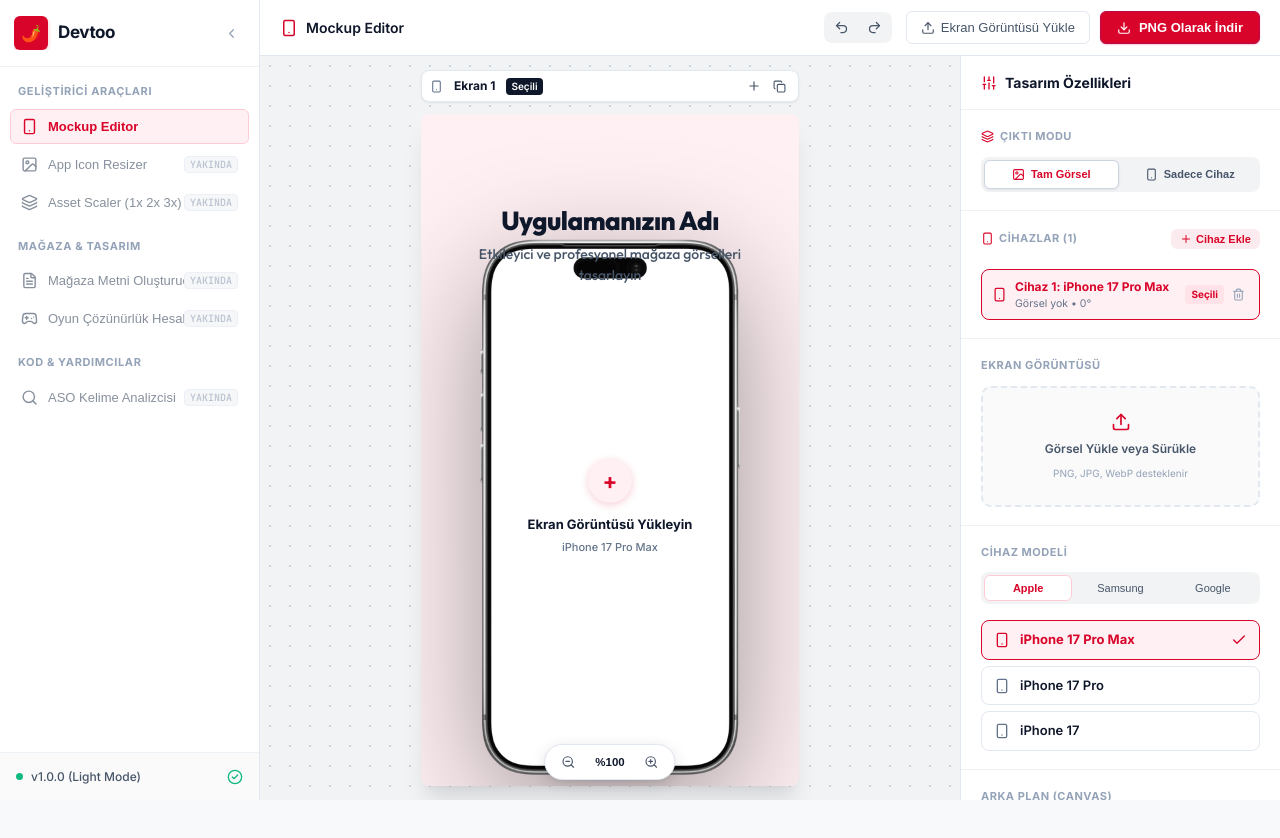
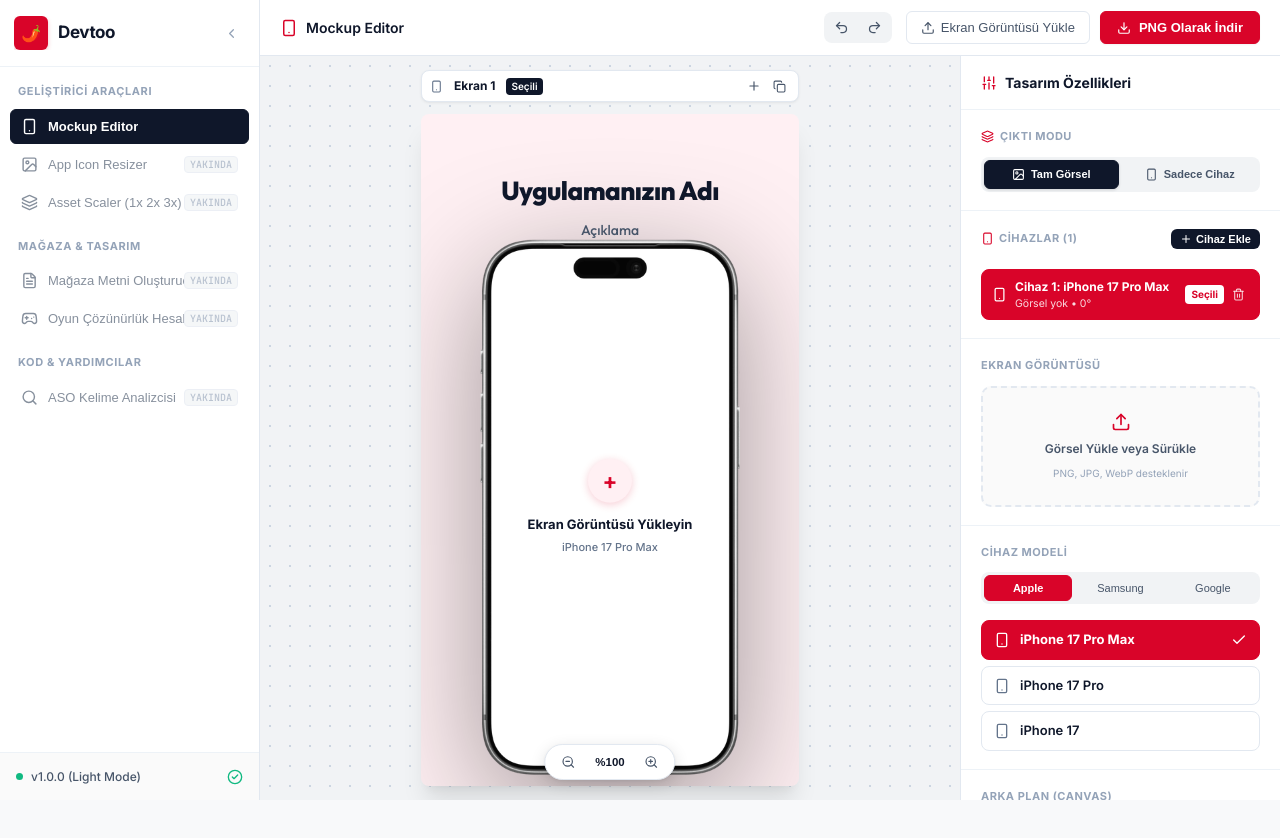
Before and after one commit to RieStudio/Devtoo, a React (Vite) app: page / in a window 1280 px wide. Shown: the top 838 px of the page. Built offline with nearby package versions, Linux system fonts and the light colour scheme; a web font is replaced by a local one.

Commit message:
style: update default text layout and refine button color themes

```diff
--- a/src/App.tsx
+++ b/src/App.tsx
@@ -60,7 +60,7 @@ const INITIAL_CONFIG: MockupConfig = {
       id: 'layer-1',
       text: 'Uygulamanızın Adı',
       x: 0,
-      y: -230,
+      y: -260,
       fontSize: 26,
       color: '#0F172A',
       fontFamily: 'outfit',
@@ -74,9 +74,9 @@ const INITIAL_CONFIG: MockupConfig = {
     },
     {
       id: 'layer-2',
-      text: 'Etkileyici ve profesyonel mağaza görselleri tasarlayın',
+      text: 'Açıklama',
       x: 0,
-      y: -185,
+      y: -220,
       fontSize: 14,
       color: '#475569',
       fontFamily: 'outfit',
--- a/src/components/MockupEditor/InspectorPanel.tsx
+++ b/src/components/MockupEditor/InspectorPanel.tsx
@@ -295,8 +295,8 @@ export const InspectorPanel: React.FC<InspectorPanelProps> = ({
                 display: 'inline-flex',
                 alignItems: 'center',
                 gap: '4px',
-                color: devices.length >= 6 ? '#94A3B8' : '#D90429',
-                backgroundColor: devices.length >= 6 ? '#F1F5F9' : 'rgba(217, 4, 41, 0.08)',
+                color: devices.length >= 6 ? '#94A3B8' : '#FFFFFF',
+                backgroundColor: devices.length >= 6 ? '#F1F5F9' : '#0F172A',
                 border: 'none',
                 borderRadius: '6px',
                 padding: '4px 9px',
@@ -331,18 +331,19 @@ export const InspectorPanel: React.FC<InspectorPanelProps> = ({
                     padding: '8px 10px',
                     borderRadius: '8px',
                     border: isSelected ? '1.5px solid #D90429' : '1px solid #E2E8F0',
-                    backgroundColor: isSelected ? '#FFF0F3' : '#F8FAFC',
+                    backgroundColor: isSelected ? '#D90429' : '#F8FAFC',
+                    color: isSelected ? '#FFFFFF' : '#1E293B',
                     cursor: 'pointer',
                     transition: 'all 0.15s ease',
                   }}
                 >
                   <div style={{ display: 'flex', alignItems: 'center', gap: '8px' }}>
-                    <Smartphone size={15} color={isSelected ? '#D90429' : '#64748B'} />
+                    <Smartphone size={15} color={isSelected ? '#FFFFFF' : '#64748B'} />
                     <div>
-                      <div style={{ fontSize: '12px', fontWeight: isSelected ? 700 : 600, color: isSelected ? '#D90429' : '#1E293B' }}>
+                      <div style={{ fontSize: '12px', fontWeight: isSelected ? 700 : 600, color: isSelected ? '#FFFFFF' : '#1E293B' }}>
                         Cihaz {idx + 1}: {devModel.name}
                       </div>
-                      <div style={{ fontSize: '10.5px', color: '#64748B' }}>
+                      <div style={{ fontSize: '10.5px', color: isSelected ? 'rgba(255, 255, 255, 0.85)' : '#64748B' }}>
                         {dev.screenshotUrl ? 'Görsel yüklendi' : 'Görsel yok'} • {dev.deviceRotation ?? 0}°
                       </div>
                     </div>
@@ -350,7 +351,7 @@ export const InspectorPanel: React.FC<InspectorPanelProps> = ({
 
                   <div style={{ display: 'flex', alignItems: 'center', gap: '4px' }}>
                     {isSelected && (
-                      <span style={{ fontSize: '10px', fontWeight: 700, color: '#D90429', backgroundColor: '#FFE3E8', padding: '2px 6px', borderRadius: '4px' }}>
+                      <span style={{ fontSize: '10px', fontWeight: 700, color: '#D90429', backgroundColor: '#FFFFFF', padding: '2px 6px', borderRadius: '4px' }}>
                         Seçili
                       </span>
                     )}
@@ -359,7 +360,7 @@ export const InspectorPanel: React.FC<InspectorPanelProps> = ({
                       style={{
                         background: 'none',
                         border: 'none',
-                        color: '#94A3B8',
+                        color: isSelected ? 'rgba(255, 255, 255, 0.8)' : '#94A3B8',
                         cursor: 'pointer',
                         padding: '4px',
                         display: 'flex',
@@ -367,8 +368,8 @@ export const InspectorPanel: React.FC<InspectorPanelProps> = ({
                         justifyContent: 'center',
                         borderRadius: '4px',
                       }}
-                      onMouseEnter={(e) => (e.currentTarget.style.color = '#D90429')}
-                      onMouseLeave={(e) => (e.currentTarget.style.color = '#94A3B8')}
+                      onMouseEnter={(e) => (e.currentTarget.style.color = isSelected ? '#FFFFFF' : '#D90429')}
+                      onMouseLeave={(e) => (e.currentTarget.style.color = isSelected ? 'rgba(255, 255, 255, 0.8)' : '#94A3B8')}
                       onClick={(e) => {
                         e.stopPropagation();
                         handleDeleteDevice(dev.id);
@@ -403,7 +404,7 @@ export const InspectorPanel: React.FC<InspectorPanelProps> = ({
                     alignItems: 'center',
                     gap: '5px',
                     padding: '6px 12px',
-                    backgroundColor: '#D90429',
+                    backgroundColor: '#0F172A',
                     color: '#FFFFFF',
                     border: 'none',
                     borderRadius: '6px',
@@ -504,9 +505,9 @@ export const InspectorPanel: React.FC<InspectorPanelProps> = ({
                     fontSize: '11px',
                     fontWeight: isTabActive ? 700 : 500,
                     borderRadius: '6px',
-                    border: isTabActive ? '1px solid #FFCCD5' : '1px solid transparent',
-                    backgroundColor: isTabActive ? '#FFFFFF' : 'transparent',
-                    color: isTabActive ? '#D90429' : '#475569',
+                    border: isTabActive ? '1px solid #D90429' : '1px solid transparent',
+                    backgroundColor: isTabActive ? '#D90429' : 'transparent',
+                    color: isTabActive ? '#FFFFFF' : '#475569',
                     cursor: 'pointer',
                     transition: 'all 0.15s ease',
                   }}
@@ -533,18 +534,19 @@ export const InspectorPanel: React.FC<InspectorPanelProps> = ({
                     padding: '9px 12px',
                     borderRadius: '8px',
                     border: isSelected ? '1px solid #D90429' : '1px solid #E2E8F0',
-                    backgroundColor: isSelected ? '#FFF0F3' : '#FFFFFF',
+                    backgroundColor: isSelected ? '#D90429' : '#FFFFFF',
+                    color: isSelected ? '#FFFFFF' : '#0F172A',
                     cursor: 'pointer',
                     transition: 'all 0.15s ease',
                   }}
                 >
                   <div style={{ display: 'flex', alignItems: 'center', gap: '10px' }}>
-                    <Smartphone size={16} color={isSelected ? '#D90429' : '#64748B'} />
-                    <div style={{ fontSize: '13px', fontWeight: isSelected ? 700 : 600, color: isSelected ? '#D90429' : '#0F172A' }}>
+                    <Smartphone size={16} color={isSelected ? '#FFFFFF' : '#64748B'} />
+                    <div style={{ fontSize: '13px', fontWeight: isSelected ? 700 : 600, color: isSelected ? '#FFFFFF' : '#0F172A' }}>
                       {model.name}
                     </div>
                   </div>
-                  {isSelected && <Check size={16} color="#D90429" />}
+                  {isSelected && <Check size={16} color="#FFFFFF" />}
                 </div>
               );
             })}
@@ -826,8 +828,8 @@ export const InspectorPanel: React.FC<InspectorPanelProps> = ({
                 display: 'inline-flex',
                 alignItems: 'center',
                 gap: '3px',
-                color: '#D90429',
-                backgroundColor: 'rgba(217, 4, 41, 0.08)',
+                color: '#FFFFFF',
+                backgroundColor: '#0F172A',
                 border: 'none',
                 borderRadius: '5px',
                 padding: '3px 8px',
--- a/src/index.css
+++ b/src/index.css
@@ -262,10 +262,16 @@ body {
 }
 
 .nav-item.active {
-  background-color: var(--chili-subtle);
-  color: var(--chili-primary);
+  background-color: #0F172A;
+  color: #FFFFFF;
   font-weight: 600;
-  border-color: var(--chili-border);
+  border-color: #0F172A;
+}
+
+.nav-item.active .badge-preview {
+  background-color: rgba(255, 255, 255, 0.2);
+  color: #FFFFFF;
+  border-color: transparent;
 }
 
 .nav-item-left {
@@ -381,11 +387,11 @@ body {
   gap: 10px;
 }
 
-/* Chili Red Primary Button */
+/* Chili Red Primary Button - Flat Solid Red with White Text (No Neon/Glow) */
 .btn-chili {
   background-color: var(--chili-primary);
-  color: var(--text-on-chili);
-  border: 1px solid var(--chili-active);
+  color: #FFFFFF;
+  border: 1px solid var(--chili-primary);
   padding: 8px 16px;
   border-radius: var(--radius-md);
   font-size: 13px;
@@ -394,18 +400,23 @@ body {
   align-items: center;
   gap: 8px;
   cursor: pointer;
-  transition: all 0.15s ease;
-  box-shadow: 0 1px 2px rgba(217, 4, 41, 0.2);
+  transition: background-color 0.15s ease, border-color 0.15s ease, transform 0.1s ease;
+  box-shadow: 0 1px 2px rgba(0, 0, 0, 0.05);
 }
 
 .btn-chili:hover {
   background-color: var(--chili-hover);
-  box-shadow: 0 2px 5px rgba(217, 4, 41, 0.3);
+  border-color: var(--chili-hover);
+  color: #FFFFFF;
+  box-shadow: 0 1px 3px rgba(0, 0, 0, 0.1);
 }
 
 .btn-chili:active {
   background-color: var(--chili-active);
+  border-color: var(--chili-active);
+  color: #FFFFFF;
   transform: translateY(1px);
+  box-shadow: none;
 }
 
 /* Secondary Button */
@@ -1092,9 +1103,18 @@ body {
 }
 
 .layer-chip-btn.active {
-  background-color: var(--chili-subtle);
+  background-color: var(--chili-primary);
   border-color: var(--chili-primary);
-  color: var(--chili-primary);
+  color: #FFFFFF;
+}
+
+.layer-chip-btn.active .layer-chip-delete {
+  color: rgba(255, 255, 255, 0.8);
+}
+
+.layer-chip-btn.active .layer-chip-delete:hover {
+  background-color: rgba(0, 0, 0, 0.25);
+  color: #FFFFFF;
 }
 
 .layer-chip-text {
@@ -1493,8 +1513,8 @@ input[type="range"] {
 
 .scale-pill-btn.active {
   border-color: var(--chili-primary);
-  background-color: var(--chili-subtle);
-  color: var(--chili-primary);
+  background-color: var(--chili-primary);
+  color: #FFFFFF;
   font-weight: 700;
 }
 
@@ -1560,10 +1580,10 @@ input[type="range"] {
 }
 
 .export-mode-tab.active {
-  background-color: #FFFFFF;
-  color: var(--chili-primary);
-  border-color: #CBD5E1;
-  box-shadow: 0 1px 3px rgba(0, 0, 0, 0.08);
+  background-color: #0F172A;
+  color: #FFFFFF;
+  border-color: #0F172A;
+  box-shadow: 0 1px 3px rgba(0, 0, 0, 0.15);
 }
 
 /* Clean Device Only Mode */
```
